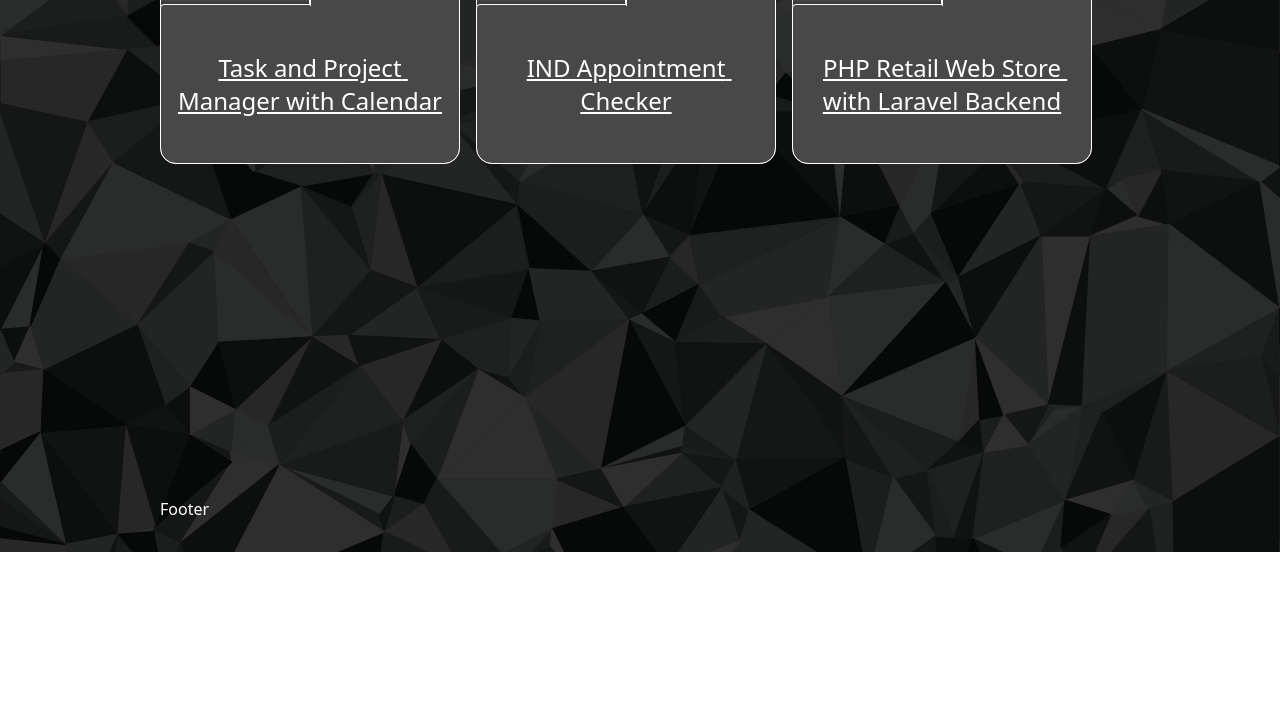
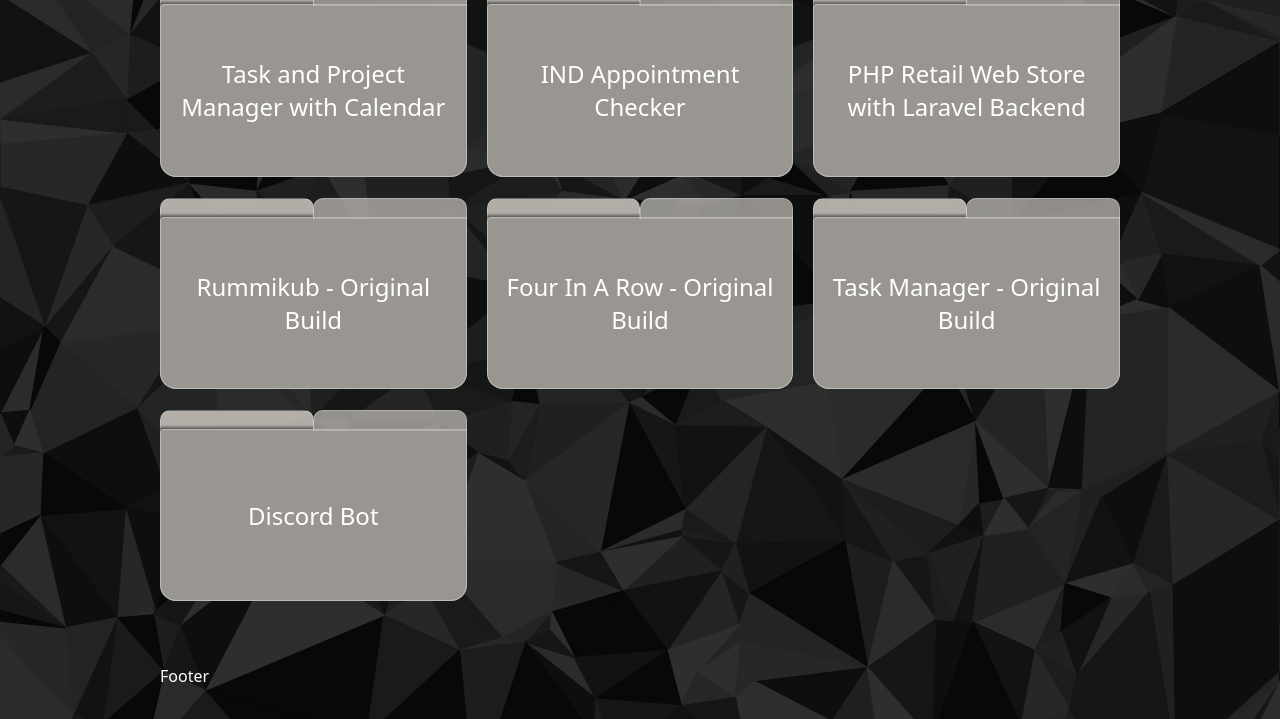
Before and after one commit to AmeliaMargaurite/portfolio, a Gatsby site: page /projects in a window 1280 px wide. Shown: the part 248-967 px from the top of the page. Before the commit the page ends 800 px from the top, so only its background shows below. Built offline with nearby package versions, Linux system fonts and the light colour scheme; Gatsby itself is replaced by a stand-in of ours.

Commit message:
cosmetic changes to projects page; wip transition for project folders to page

```diff
--- a/src/components/ProjectFolder/index.tsx
+++ b/src/components/ProjectFolder/index.tsx
@@ -1,5 +1,5 @@
-import React from "react";
-import { Link } from "gatsby";
+import React, { RefObject, useRef, useState } from "react";
+import { GatsbyLinkProps, Link } from "gatsby";
 import { ProjectProps, ProjectType } from "../../types/ProjectsTypes";
 import "./project-folder.scss";
 
@@ -12,8 +12,27 @@
 	bulletPoints,
 	languages,
 }: ProjectProps) => {
+	const [folderOpen, setFolderOpen] = useState<boolean>(false);
+
+	const linkRef = useRef<any>(null);
+
+	const handleClick = () => {
+		if (!folderOpen) {
+			setFolderOpen(!folderOpen);
+			setTimeout(() => {
+				if (linkRef && linkRef.current) {
+					linkRef.current.click();
+				}
+			}, 500);
+		}
+	};
 	return (
-		<Link to={"/projects/" + slug} className="project-folder__wrapper">
+		<div
+			className={`project-folder__wrapper ${folderOpen ? "open" : ""}`}
+			onClick={handleClick}
+		>
+			<Link ref={linkRef} to={"/projects/" + slug} className="hidden-link" />
+
 			<span className="project-folder back">
 				{languages && languages.length > 0 && (
 					<span className="languages">
@@ -26,6 +45,8 @@
 				)}
 			</span>
 			<span className="project-folder front">{title}</span>
-		</Link>
+
+			{/* </Link> */}
+		</div>
 	);
 };
--- a/src/components/ProjectFolder/project-folder.scss
+++ b/src/components/ProjectFolder/project-folder.scss
@@ -1,44 +1,32 @@
+@import "../../scss/variables";
+
 .project-folder {
-	&__wrapper {
-		display: grid;
-		align-items: flex-end;
-
-		&:hover {
-			& .front {
-				transform: skewX(-10deg) scaleX(0.9);
-				height: 15rem;
-			}
-
-			& .back {
-				width: 27rem;
-			}
-
-			& .languages {
-				display: flex;
-			}
-		}
-	}
-	--folder-color: var(--grey700);
+	// --folder-color: var(--grey700);
+	--folder-color: #bbb6b0c4;
 	--tab-height: 2rem;
 	--border-width: 1px;
+
+	--border-color: rgba(255, 255, 255, 0.267);
 
 	position: relative;
 	display: grid;
 	place-items: center;
 	margin-top: var(--tab-height);
-	width: 30rem;
-	height: 16rem;
+	min-width: calc(100vw - 6.4rem);
+	min-height: calc(56.25vw - 6.4rem);
 	border-bottom-left-radius: 1.6rem;
 	border-bottom-right-radius: 1.6rem;
 	border-top-left-radius: 0.4rem;
 	color: var(--light);
 	font-size: 2.4rem;
-	border: var(--border-width) solid var(--light);
+	border: var(--border-width) solid var(--border-color);
 	text-align: center;
 	padding: 0.8rem;
-	cursor: pointer;
 	grid-row: 1;
 	grid-column: 1;
+	aspect-ratio: 16/9;
+	width: 100%;
+	cursor: pointer;
 
 	&::before,
 	&::after {
@@ -50,7 +38,7 @@
 		background: var(--folder-color);
 		border-top-right-radius: 1rem;
 		border-top-left-radius: 1rem;
-		border: 1px solid var(--light);
+		border: 1px solid var(--border-color);
 		border-bottom: none;
 	}
 
@@ -91,4 +79,182 @@
 			display: flex;
 		}
 	}
+
+	&__wrapper {
+		display: grid;
+		align-items: flex-end;
+		width: 100%;
+
+		& .hidden-link {
+			display: none;
+		}
+
+		&.open {
+			z-index: 1000;
+
+			& .back {
+				transform: unset;
+				&::before {
+					width: 49.8%;
+				}
+			}
+			& .front {
+				position: relative;
+				z-index: 2;
+				animation: open 0.5s linear;
+				transform: rotateX(-180deg) translateY(-100%);
+			}
+		}
+		@media (min-width: $xsmall) {
+			--folder-min-width: 30rem;
+			--folder-min-height: 16rem;
+
+			& .project-folder {
+				min-width: var(--folder-min-width);
+				min-height: var(--folder-min-height);
+				max-width: calc(100vw - 8rem);
+			}
+
+			// &:hover {
+			// 	& .front {
+			// 		transform: skewX(-10deg) scaleX(0.9);
+			// 		// height: 15rem;
+			// 	}
+
+			// 	& .back {
+			// 		// width: calc(var(--folder-min-width) - 2%);
+			// 		transform: scaleX(0.9) translateX(-5%);
+
+			// 		&::before {
+			// 			width: 55%;
+			// 		}
+			// 	}
+
+			// 	& .languages {
+			// 		display: flex;
+			// 	}
+			// }
+		}
+	}
 }
+
+@keyframes open {
+	0% {
+		transform: rotateX(0deg) translateY(0%);
+	}
+
+	5% {
+		transform: rotateX(10deg) translateY(2%);
+	}
+
+	10% {
+		transform: rotateX(20deg) translateY(4%);
+	}
+
+	15% {
+		transform: rotateX(30deg) translateY(8%);
+	}
+
+	20% {
+		transform: rotateX(40deg) translateY(15%);
+	}
+
+	25% {
+		transform: rotateX(50deg) translateY(27%);
+	}
+
+	30% {
+		transform: rotateX(60deg) translateY(51%);
+	}
+
+	35% {
+		transform: rotateX(70deg) translateY(97%);
+	}
+
+	40% {
+		transform: rotateX(80deg) translateY(240%);
+	}
+
+	45% {
+		transform: rotateX(85deg) translateY(526%);
+	}
+
+	46% {
+		transform: rotateX(86deg) translateY(669%);
+		opacity: 1;
+	}
+
+	47% {
+		transform: rotateX(87deg) translateY(913%);
+	}
+
+	48% {
+		transform: rotateX(88deg) translateY(1392%);
+	}
+
+	49% {
+		transform: rotateX(89deg) translateY(2830%);
+	}
+
+	50% {
+		transform: rotateX(90deg) translateY(-100%);
+		opacity: 0;
+	}
+
+	51% {
+		transform: rotateX(91deg) translateY(-2830%);
+	}
+
+	52% {
+		transform: rotateX(92deg) translateY(-1477%);
+	}
+
+	53% {
+		transform: rotateX(93deg) translateY(-999%);
+	}
+
+	54% {
+		transform: rotateX(94deg) translateY(-762%);
+		opacity: 1;
+	}
+
+	55% {
+		transform: rotateX(95deg) translateY(-620%);
+	}
+
+	60% {
+		transform: rotateX(100deg) translateY(-332%);
+	}
+
+	65% {
+		transform: rotateX(110deg) translateY(-193%);
+	}
+
+	70% {
+		transform: rotateX(120deg) translateY(-149%);
+	}
+
+	75% {
+		transform: rotateX(130deg) translateY(-126%);
+	}
+
+	80% {
+		transform: rotateX(140deg) translateY(-114%);
+	}
+
+	85% {
+		transform: rotateX(150deg) translateY(-108%);
+	}
+
+	90% {
+		transform: rotateX(160deg) translateY(-103%);
+	}
+
+	95% {
+		transform: rotateX(170deg) translateY(-101%);
+	}
+
+	100% {
+		transform: rotateX(180deg) translateY(-100%);
+	}
+}
--- a/src/components/ProjectFolders/project-folders.scss
+++ b/src/components/ProjectFolders/project-folders.scss
@@ -1,7 +1,9 @@
 .project-folders__wrapper {
-	display: flex;
-	row-gap: 1.6rem;
-	column-gap: 1.6rem;
-	flex-wrap: wrap;
+	--gap: 2rem;
+	display: grid;
+	grid-template-columns: repeat(auto-fit, minmax(30rem, 1fr));
+	row-gap: var(--gap);
+	column-gap: var(--gap);
 	align-items: flex-end;
+	justify-content: space-between;
 }
--- a/src/helpers/useProjects.tsx
+++ b/src/helpers/useProjects.tsx
@@ -4,7 +4,7 @@
 
 export function useProjects() {
 	const [projects, setProjects] = useState<ProjectsType | null>(null);
-
+	console.log(data);
 	useEffect(() => {
 		const loadData = async () => {
 			// const data = await import("../../projects.json");
--- a/static/projects.json
+++ b/static/projects.json
@@ -66,6 +66,80 @@
       "process": " ",
       "results": "",
       "reflection": " "
+    },
+    "rummikub-og": {
+      "title": "Rummikub - Original Build",
+      "slug": "rummikub-og",
+      "img_src": "",
+      "img_alt": "",
+      "liveURL": "https://ameliamargaurite.github.io/ind_biometrics_appt_checker",
+      "gitHubURL": "https://github.com/AmeliaMargaurite/ind_biometrics_appt_checker",
+      "bulletPoints": [
+        "Built to play with partner online during COVID separation"
+      ],
+      "description": "",
+      "languages": [],
+      "problem": " ",
+      "goal": " ",
+      "process": " ",
+      "results": "",
+      "reflection": " "
+    },
+    "four-in-a-row-og": {
+      "title": "Four In A Row - Original Build",
+      "slug": "four-in-a-row-og",
+      "img_src": "",
+      "img_alt": "",
+      "liveURL": "https://ameliamargaurite.github.io/ind_biometrics_appt_checker",
+      "gitHubURL": "https://github.com/AmeliaMargaurite/ind_biometrics_appt_checker",
+      "bulletPoints": [
+        "Built to play with partner online during COVID separation"
+      ],
+      "description": "",
+      "languages": [],
+      "problem": " ",
+      "goal": " ",
+      "process": " ",
+      "results": "",
+      "reflection": " "
+    },
+    "task-manager-og": {
+      "title": "Task Manager - Original Build",
+      "slug": "task-manager-og",
+      "img_src": "",
+      "img_alt": "",
+      "liveURL": "https://ameliamargaurite.github.io/ind_biometrics_appt_checker",
+      "gitHubURL": "https://github.com/AmeliaMargaurite/ind_biometrics_appt_checker",
+      "bulletPoints": [
+        "First built of Task Manager using Preact and localStorage"
+      ],
+      "description": "",
+      "languages": [],
+      "problem": " ",
+      "goal": " ",
+      "process": " ",
+      "results": "",
+      "reflection": " "
+    },
+    "discord-bot": {
+      "title": "Discord Bot",
+      "slug": "discord-bot",
+      "img_src": "",
+      "img_alt": "",
+      "liveURL": "https://ameliamargaurite.github.io/ind_biometrics_appt_checker",
+      "gitHubURL": "https://github.com/AmeliaMargaurite/ind_biometrics_appt_checker",
+      "bulletPoints": [
+        "Interactive bot for casual server",
+        "Has basic commands for random 'gifts', puns etc",
+        "Has admin abilities to change saved gifts, puns etc"
+      ],
+      "description": "",
+      "languages": [],
+      "problem": " ",
+      "goal": " ",
+      "process": " ",
+      "results": "",
+      "reflection": " "
     }
   }
 }
```
Also changed, not shown: src/pages/index.tsx (+4 -4 lines), src/pages/projects/index.scss (+40 -0 lines).
